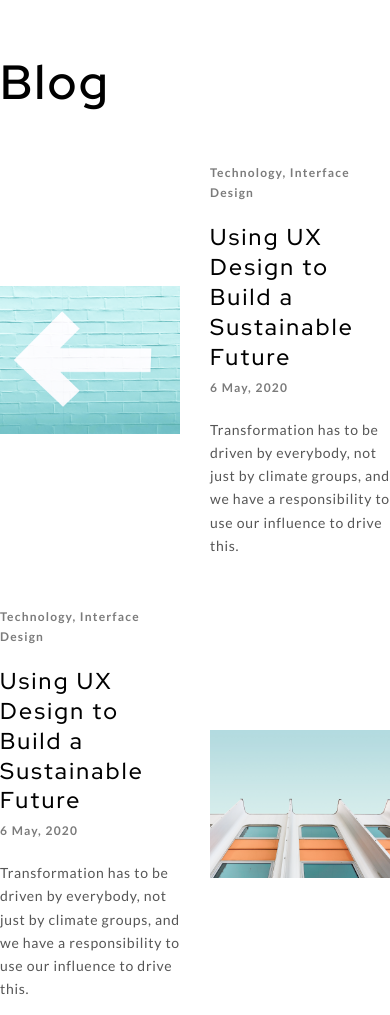
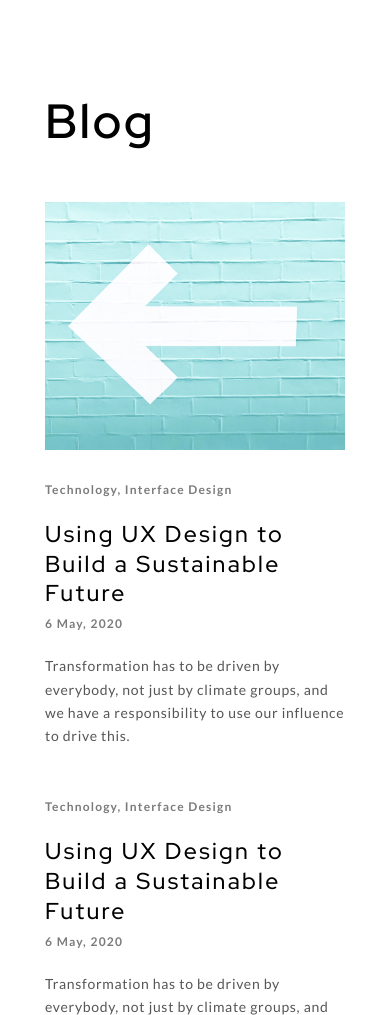
Before and after one commit to helenekn/media__beetroot, a plain HTML site: page index.html in a window 390 px wide. Shown: the part 735-1750 px from the top of the page. Drawn offline with Linux system fonts and the light colour scheme.

Commit message:
added media

```diff
--- a/scss/main.scss
+++ b/scss/main.scss
@@ -204,4 +204,26 @@ body {
    .menu {
       display: none;
    }
+   .article {
+      flex-wrap: wrap;
+   }
 }
+
+@media screen and (max-width: 576px) {
+   .container {
+      max-width: 300px;
+   }
+   .menu {
+      display: none;
+   }
+   .article {
+      width: 100%;
+      justify-content: center;
+      &__img {
+         width: 100%;
+      }
+      &__descr {
+         width: 100%;
+      }
+   }
+}
```
Also changed, not shown: css/main.min.css, 1 other file.
